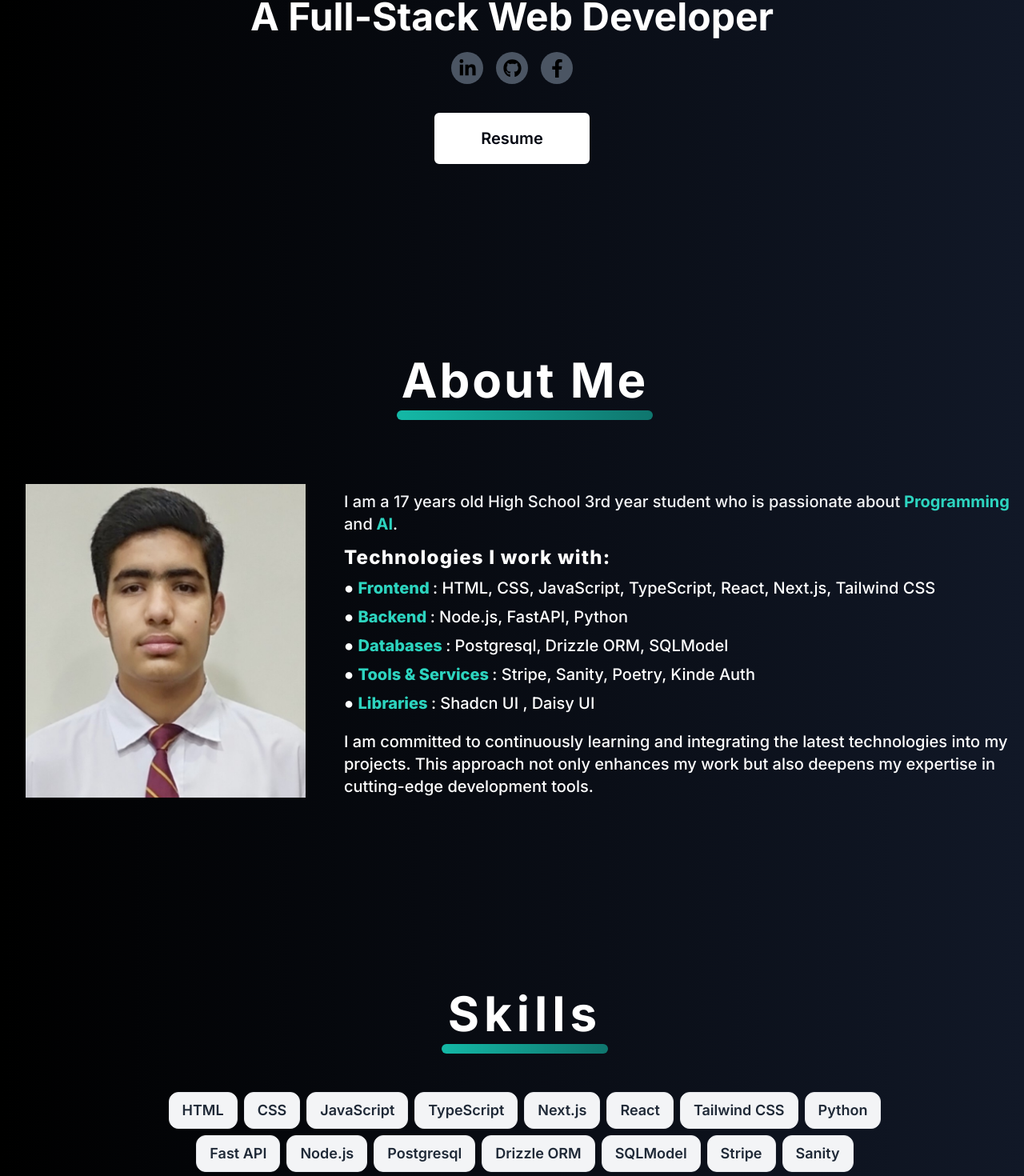
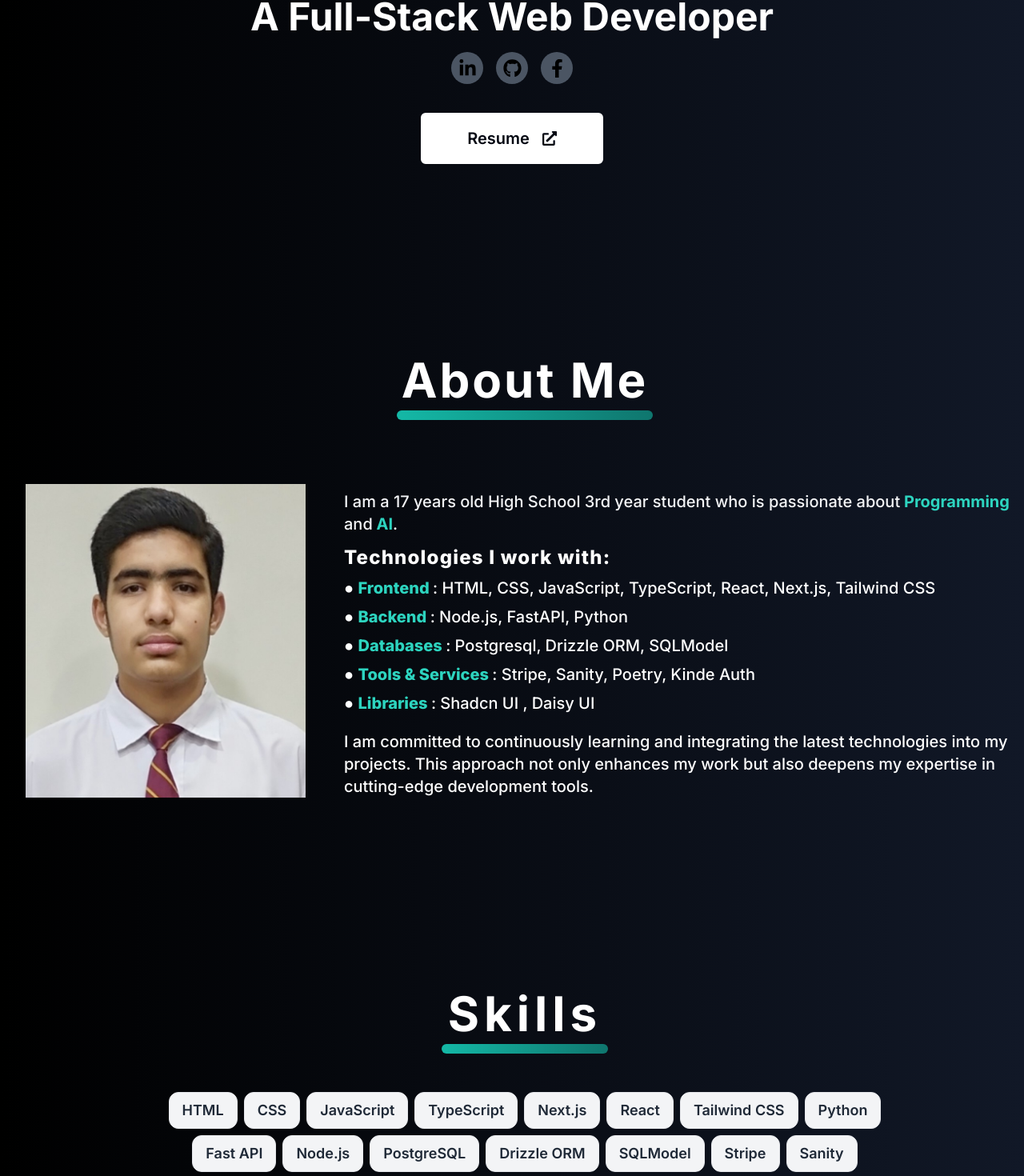
Before and after one commit to syedshahmirsultan/Headstarter-Project1, a Next.js app: page / in a window 1280 px wide. Shown: the part 315-1785 px from the top of the page at 80% size. Built offline with nearby package versions, Linux system fonts and the light colour scheme.

Commit message:
added my resume

```diff
--- a/app/Components/Hero.tsx
+++ b/app/Components/Hero.tsx
@@ -3,7 +3,7 @@ import {motion} from 'framer-motion'
 import Link from 'next/link';
 import { FaLinkedinIn } from "react-icons/fa";
 import { FaGithub } from "react-icons/fa";
-import { FaFacebookF } from "react-icons/fa";
+import { FaFacebookF,FaExternalLinkAlt  } from "react-icons/fa";
 
 const icons = [{
     url:"https://www.linkedin.com/in/syedshahmirsultan/",
@@ -47,8 +47,11 @@ const Hero = () => {
 
        </div>
 
-       <motion.button initial={{x:-2000}} animate={{x:0}}
-                transition={{duration:"2"}} className=" mt-6 py-4 px-14 border-2 border-white hover:border-teal-300  text-gray-950 hover:bg-gradient-to-r from-teal-500  to-teal-900  hover:text-gray-200  md:text-xl font-semibold bg-white rounded-md">Resume</motion.button>
+       <Link href="/Shahmir-Resume.pdf"><motion.button initial={{x:-2000}} animate={{x:0}}
+                transition={{duration:"2"}} className=" flex gap-x-4 items-center mt-6 py-4 px-14 border-2 border-white hover:border-teal-300  text-gray-950 hover:bg-gradient-to-r from-teal-500  to-teal-900  hover:text-gray-200  md:text-xl font-semibold bg-white rounded-md">
+                    Resume <FaExternalLinkAlt size={18} />
+
+                    </motion.button></Link>
         </div>
     );
 }
--- a/data.ts
+++ b/data.ts
@@ -9,7 +9,7 @@
 "Python",
 "Fast API",
 "Node.js",
-"Postgresql",
+"PostgreSQL",
 "Drizzle ORM",
 "SQLModel",
 "Stripe",
```
Also changed, not shown: 1 other file (tests, documents, lock files or other folders).
